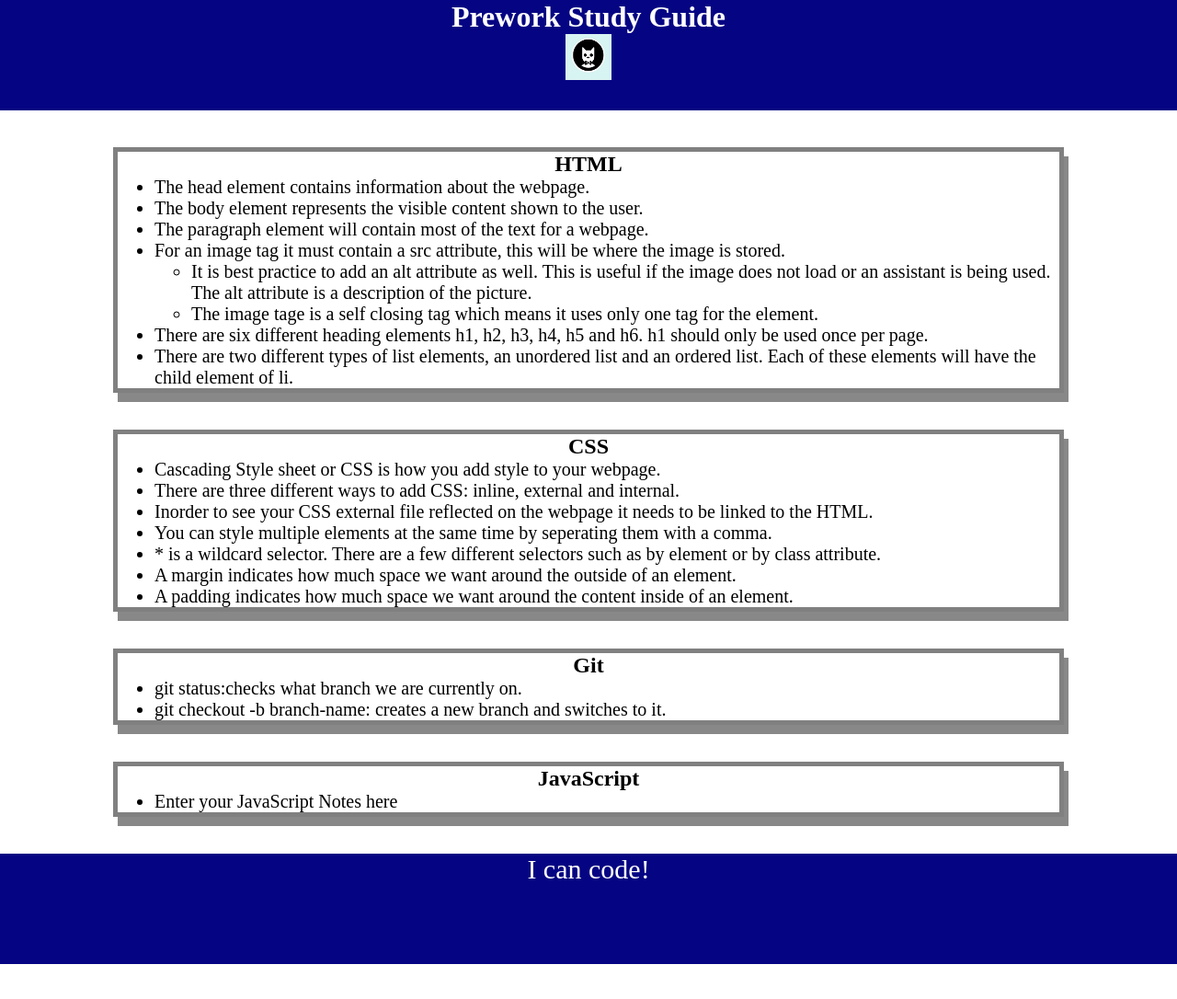
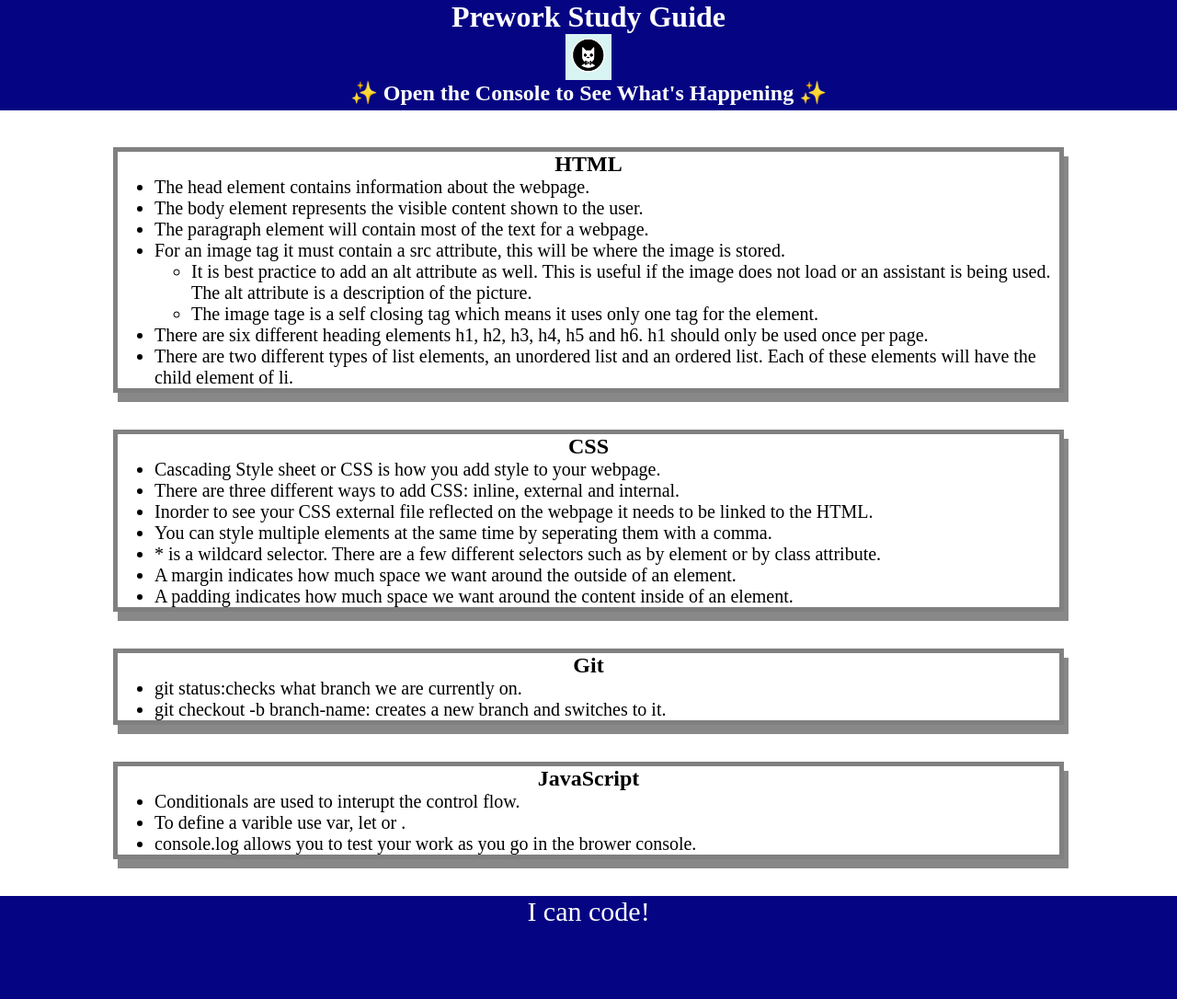
Before and after one commit to MontineSproul/prework-study-guide, a plain HTML site: page prework-study-guide/index.html in a window 1280 px wide. Shown: the whole page at 92% size. Before the commit the page ends 1048 px from the top, so only its background shows below. Drawn offline with Linux system fonts and the light colour scheme.

Commit message:
adding JavaScript to project

```diff
--- /dev/null
+++ b/prework-study-guide/assets/script.js
@@ -0,0 +1,17 @@
+var topics = ["HTML", "CSS", "Git", "JavaScript"];
+    for (var x = 0; x < topics.length; x++) {
+         console.log(topics[x]);
+}
+
+/*if (topic === "HTML") {
+    console.log("Let's study HTML!");
+} else if (topic === "CSS") {
+    console.log("Let's study CSS!");
+} else if (topic === "Git") {
+    console.log("Let's study Git!")
+} else if (topic === "JavaScript") {
+    console.log("Let's study JavaScript")
+} else {
+    console.log("Please try again!");
+}
+*/
--- a/prework-study-guide/index.html
+++ b/prework-study-guide/index.html
@@ -12,6 +12,7 @@
     <header id="header">
       <h1>Prework Study Guide</h1>
       <img src="./assets/bowtie-cat.png" alt="Profile image of cat wearing a bow tie." />
+      <h2>✨ Open the Console to See What's Happening ✨</h2>
     </header>
     <main>
       <section class="card" id="html-section">
@@ -51,9 +52,9 @@
         <section class="card" id="javascript-section">
         <h2>JavaScript</h2>
         <ul>
-          <li>
-            Enter your JavaScript Notes here
-          </li>
+          <li>Conditionals are used to interupt the control flow.</li>
+          <li>To define a varible use var, let or .</li>
+          <li>console.log allows you to test your work as you go in the brower console.</li>
         </ul>
       </section>
     </main>
@@ -61,5 +62,6 @@
     <footer>
       <p>I can code!</p>
     </footer>
+    <script src="./assets/script.js"></script>
   </body>
 </html>
```
